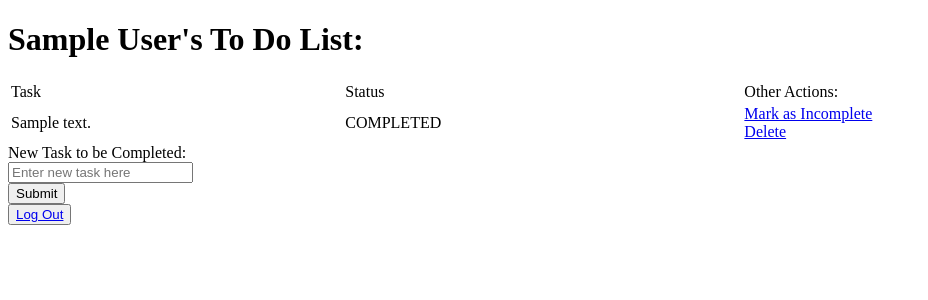
After one commit to stellaama/To-Do-List, a Flask app: page /loggedIn in a window 1280 px wide. The commit adds this page. Shown: the top 300 px of the page, without its empty margins (0-928 px from the left). Run offline with Flask 2, Linux system fonts and the light colour scheme; the visitor is signed in with stand-in values (Sample User, id 1); a database or web service that is not in the repository returns one stand-in record (values such as "Sample title"); data that the repository does not hold is empty.

Commit message:
html and routes completed

```diff
--- a/app.py
+++ b/app.py
@@ -1,11 +1,88 @@
-from flask import Flask, render_template
-import os
+from flask import Flask, render_template, json, request, session, redirect
+import os, requests
 
 app = Flask(__name__)
+app.secret_key= 'webdevissoC00l'
 
-@app.route('/')
+@app.route('/', methods=['GET','POST'])
 def home():
-	return render_template('home.html')
+	if 'username' in session:
+		return redirect('/loggedIn')
+	else:
+		print("not in session")
+
+	if request.method == 'POST':
+		submit_button = request.form['submit']
+		username = request.form['username']
+		if (submit_button == 'Register'):
+			r = requests.post('https://hunter-todo-api.herokuapp.com/user', json={'username': username})
+			print(r.json())
+			print(r.url)
+			print(r)
+			if r.status_code == 409:
+				return render_template('home.html', text = "<p>That user already exists.<p>")
+		new_login = requests.post('https://hunter-todo-api.herokuapp.com/auth', json={'username': username})
+		print (new_login.json())
+		print(new_login.status_code)
+		if new_login.status_code == 400:
+			return render_template('home.html', text = "<p>That user doesn't exist.<p>")
+			print(new_login.status_code)
+		else:
+			#storing the token
+			session['username'] = new_login.json()['token']
+			session['name'] = username
+			return redirect('/loggedIn')
+	return render_template('home.html', text = "<p>Welcome! Sign In or Register!<p>")
+
+@app.route('/loggedIn', methods=['GET','POST'])
+def loggedIn():
+	if 'username' in session:
+		#print(session.get('username', None));
+		if request.method == 'POST':
+			submit_button = request.form['submit']
+			new_task = request.form['new_task']
+			if (submit_button == 'Submit'):
+				r = requests.post('https://hunter-todo-api.herokuapp.com/todo-item', cookies={'sillyauth': session.get('username', None)}, json={"content":new_task})
+		list_of_tasks=requests.get('https://hunter-todo-api.herokuapp.com/todo-item', cookies={'sillyauth': session.get('username', None)})
+		return render_template('loggedIn.html', Name= session['name'], tasks=list_of_tasks.json())
+	else:
+		return redirect('/')
+
+
+@app.route('/update_done/<id>', methods=['GET'])
+def update_done(id):
+	if 'username' in session:
+		r = requests.put('https://hunter-todo-api.herokuapp.com/todo-item/'+id, cookies={'sillyauth': session.get('username', None)}, json={"completed": True})
+		print(r.json())
+		return redirect('/loggedIn')
+	else:
+		return redirect('/')
+
+@app.route('/update_notdone/<id>', methods=['GET'])
+def update_notdone(id):
+	if 'username' in session:
+		r = requests.put('https://hunter-todo-api.herokuapp.com/todo-item/'+id, cookies={'sillyauth': session.get('username', None)}, json={"completed": False})
+		print(r.json())
+		return redirect('/loggedIn')
+	else:
+		return redirect('/')
+
+@app.route('/delete_task/<id>', methods=['GET'])
+def delete_task(id):
+	if 'username' in session:
+		r = requests.delete('https://hunter-todo-api.herokuapp.com/todo-item/'+id, cookies={'sillyauth': session.get('username', None)})
+		print(r.text)
+		return redirect('/loggedIn')
+	else:
+		return redirect('/')
+
+
+@app.route('/logout', methods=['GET'])
+def logout():
+   # remove the username from the session if it is there
+   session.pop('username', None)
+   session.pop('name', None)
+   return redirect('/')
 
 if __name__ == "__main__":
 	port = int(os.environ.get("PORT", 5000))
--- /dev/null
+++ b/templates/loggedIn.html
@@ -0,0 +1,41 @@
+<!DOCTYPE html>
+<html lang="en" dir="ltr">
+  <head>
+    <title>To-Do App</title>
+  </head>
+  <body>
+    <h1>{{Name}}'s To Do List:</h1>
+    <table style="width:100%">
+      <tr>
+        <td>Task</td>
+        <td>Status</td>
+        <td>Other Actions:</td>
+      </tr>
+      {% for data in tasks %}
+      <tr>
+          <td>{{data['content']}}</td>
+          {% if data['completed'] %}
+            <td>COMPLETED</td>
+          {% else %}
+            <td>NEED TO DO</td>
+          {% endif %}
+          <td>
+            {% if data['completed']%}
+              <a href="/update_notdone/{{data['id']}}">Mark as Incomplete</a>
+            {% else %}
+              <a href="/update_done/{{data['id']}}">Mark as Complete</a>
+            {% endif %}
+            <br>
+            <a href="/delete_task/{{data['id']}}">Delete</a>
+          </td>
+      </tr>
+			{% endfor %}
+    </table>
+    <form method = "POST">
+      New Task to be Completed:<br>
+      <input type="text" name="new_task" placeholder="Enter new task here"><br>
+      <input type = "submit" name="submit" value = "Submit" />
+    </form>
+    <button><a href="/logout">Log Out</a></button>
+  </body>
+</html>
```
Also changed, not shown: data.json (added, +14 -0 lines), templates/home.html (+10 -4 lines).
